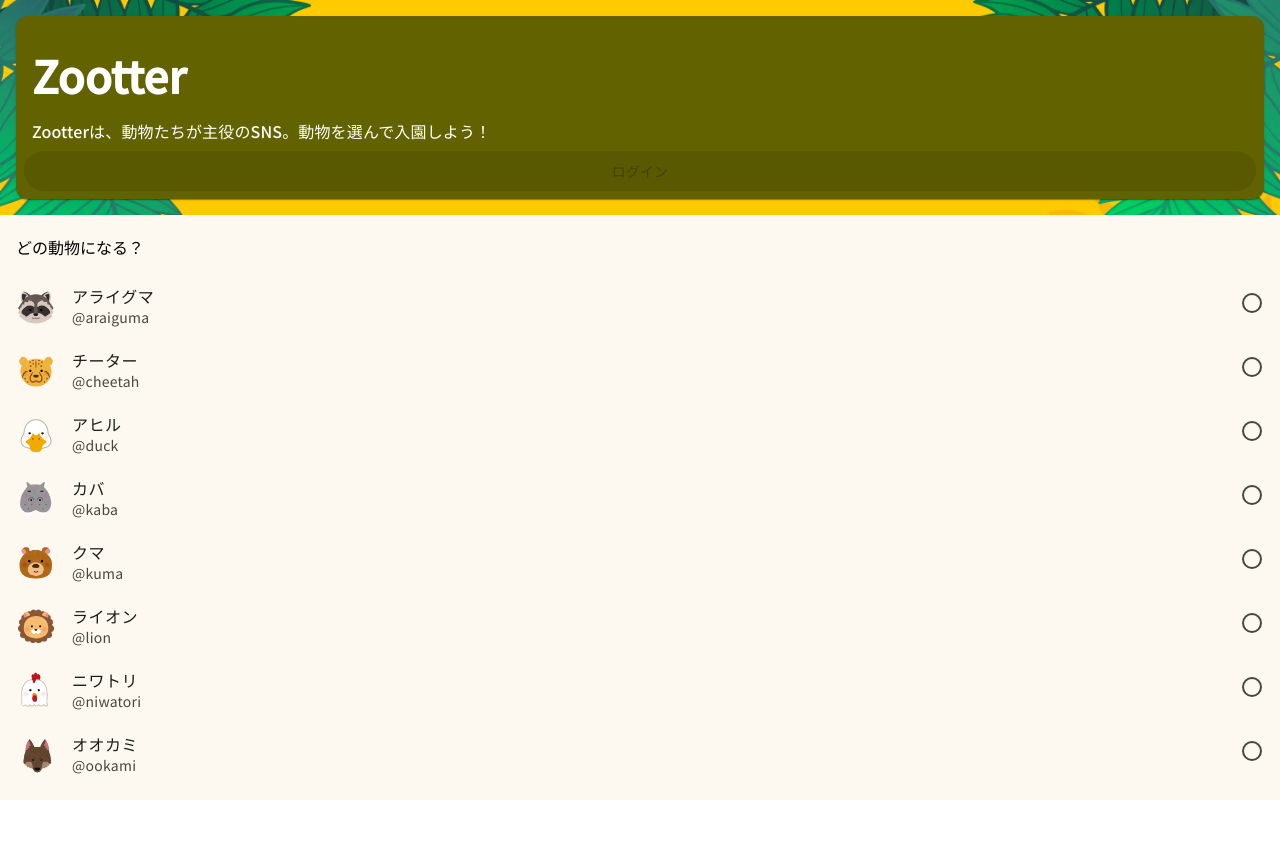
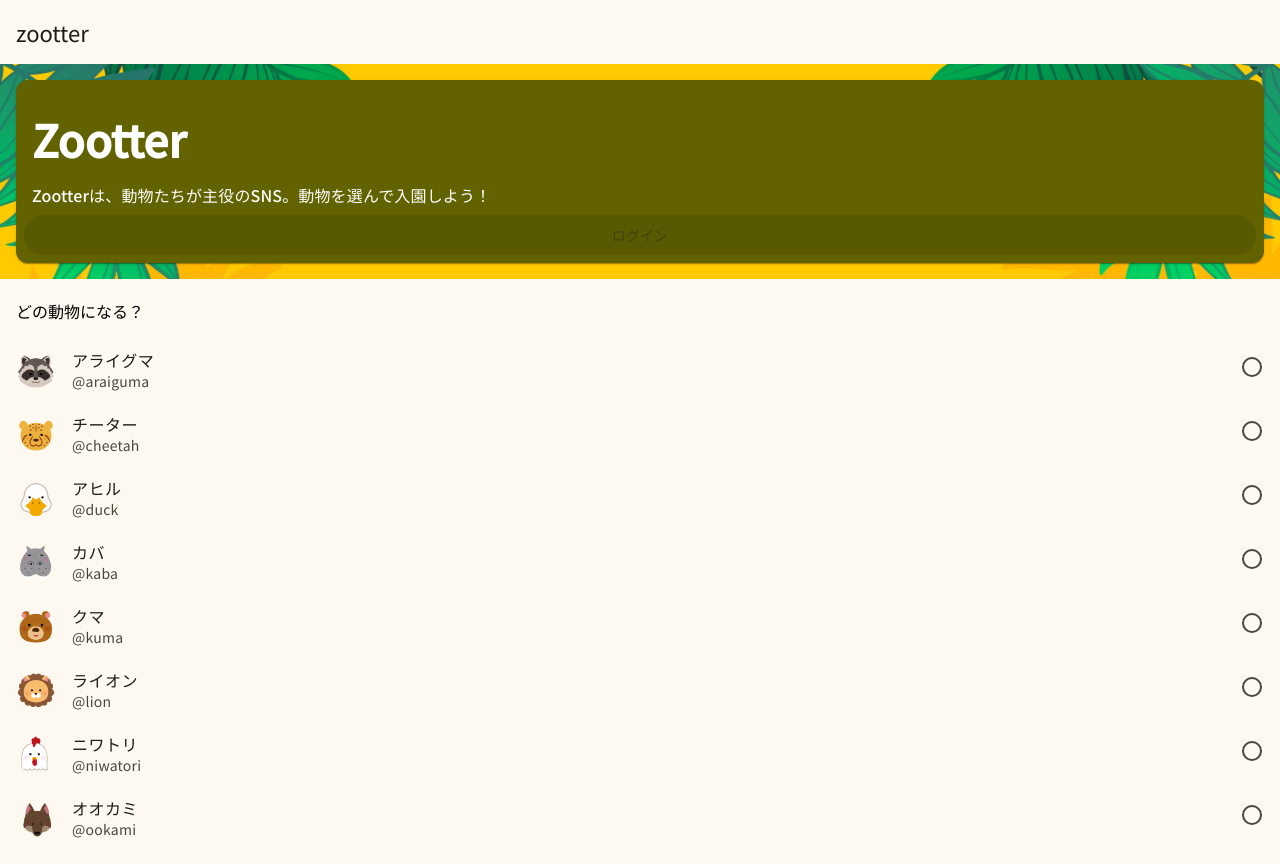
Before and after one commit to fusho-takahashi/zootter, an Angular app: page /login in a window 1280 px wide. Before the commit the page ends 800 px from the top, so only its background shows below. Built offline with nearby package versions, Linux system fonts and the light colour scheme.

Commit message:
ログイン状態に応じてツールバーを表示する機能を追加。AuthStoreを使用してログイン状態を管理。

```diff
--- a/src/app/app.component.html
+++ b/src/app/app.component.html
@@ -1 +1,8 @@
-<router-outlet />
+@if (isLoggedIn()) {
+  <mat-toolbar>
+    <span>zootter</span>
+  </mat-toolbar>
+}
+<main>
+  <router-outlet />
+</main>
--- a/src/app/app.component.ts
+++ b/src/app/app.component.ts
@@ -1,12 +1,17 @@
-import { Component } from '@angular/core';
+import { Component, inject } from '@angular/core';
+import { MatToolbar } from '@angular/material/toolbar';
 import { RouterOutlet } from '@angular/router';
 import { AuthStore } from './core/auth/auth.store';
 
 @Component({
   selector: 'app-root',
-  imports: [RouterOutlet],
+  imports: [RouterOutlet, MatToolbar],
   providers: [AuthStore],
   templateUrl: './app.component.html',
   styleUrl: './app.component.scss',
 })
-export class AppComponent {}
+export class AppComponent {
+  private readonly authStore = inject(AuthStore);
+
+  isLoggedIn = this.authStore.state.isLoggedIn;
+}
```
